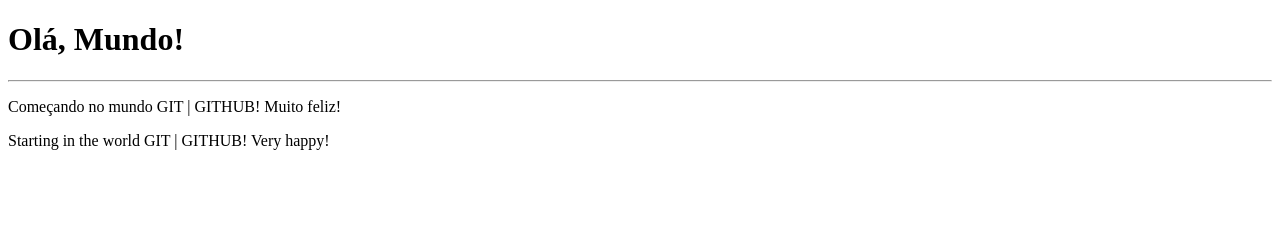
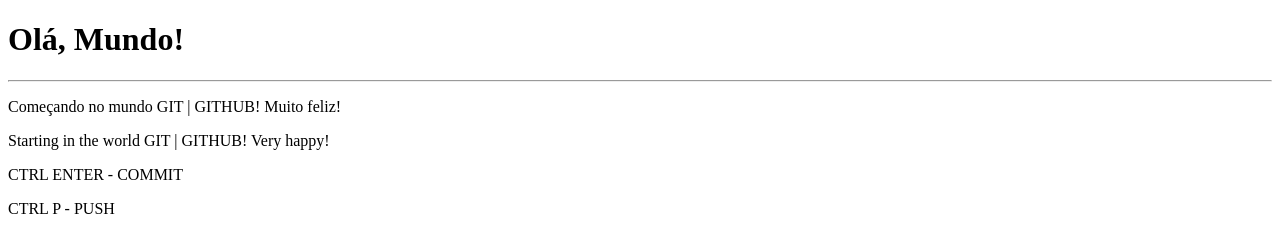
Before and after one commit to deniselemes/Comandos-Markdown, a plain HTML site: page site-exemplo/index.html in a window 1280 px wide. Drawn offline with Linux system fonts and the light colour scheme.

Commit message:
Atalhos úteis

```diff
--- a/site-exemplo/index.html
+++ b/site-exemplo/index.html
@@ -11,5 +11,7 @@
 <!--HR: cria linha horizontal-->
     <p>Começando no mundo GIT | GITHUB! Muito feliz!</p>
     <p>Starting in the world GIT | GITHUB! Very happy!</p>
+    <p>CTRL ENTER - COMMIT</p>
+    <p>CTRL P - PUSH</p>
 </body>
 </html>
```
